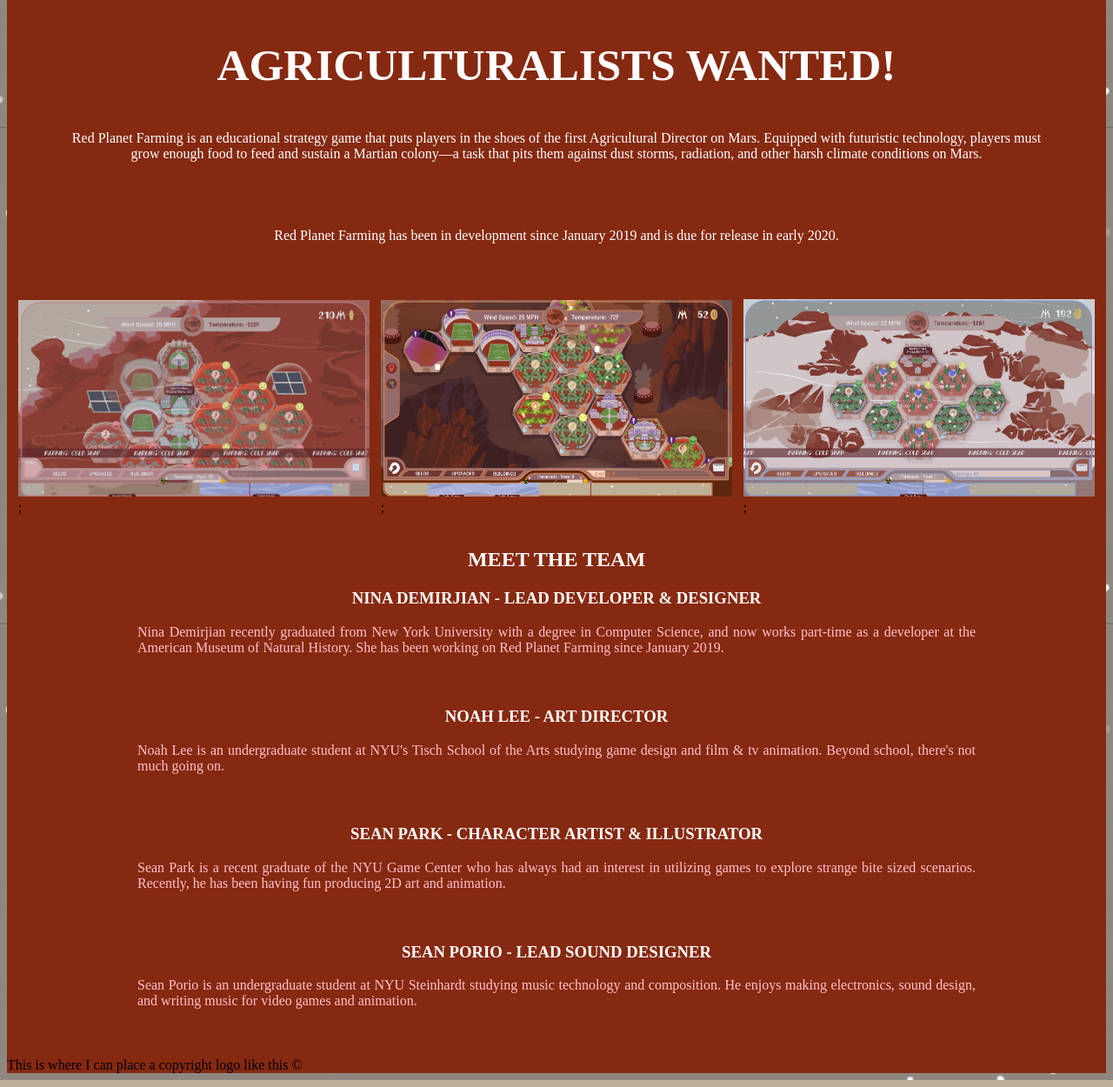
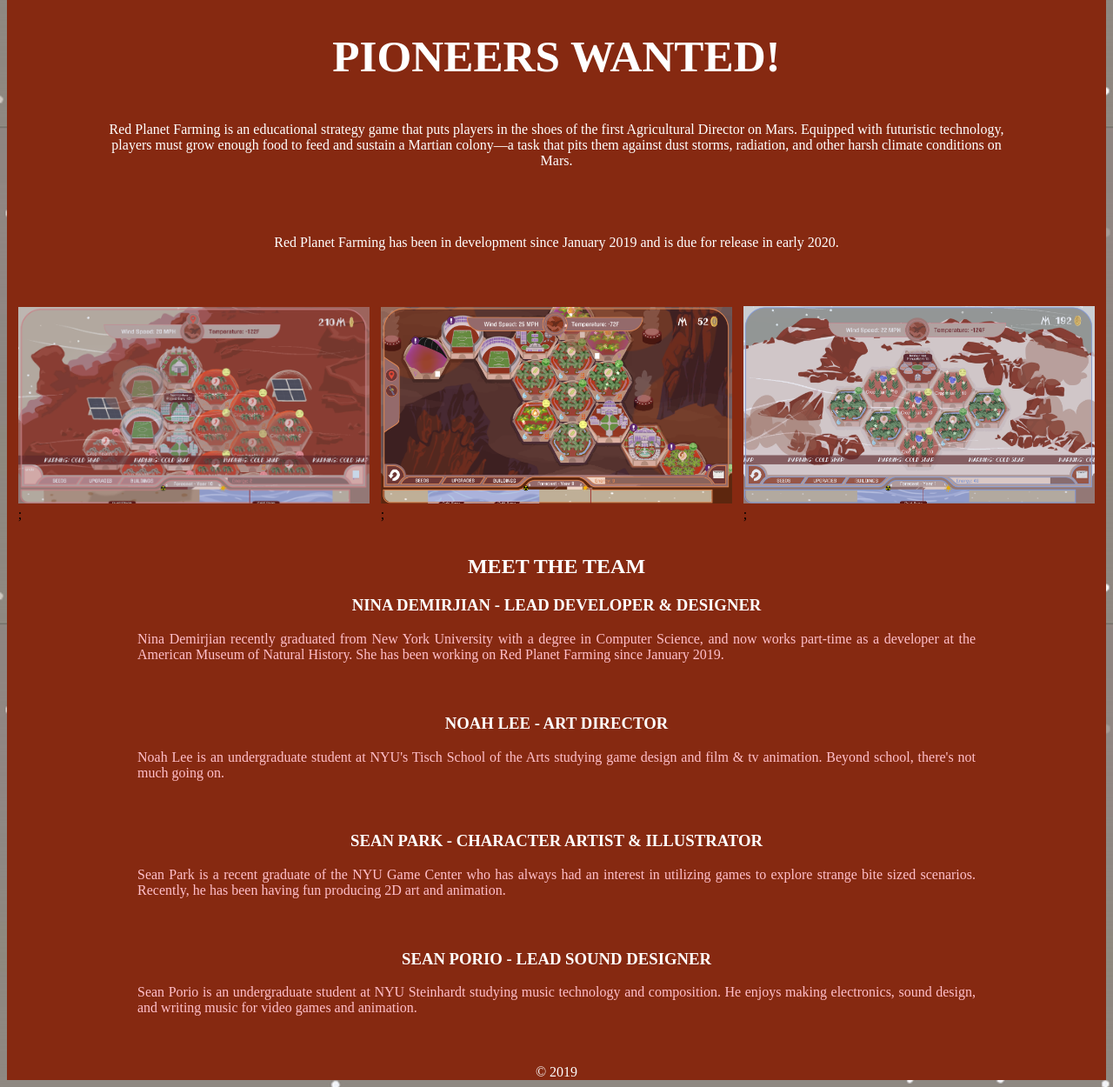
Before and after one commit to FortyNina/rpf-website, a plain HTML site: page index.html in a window 1280 px wide. Shown: the part 995-2245 px from the top of the page at 87% size. Drawn offline with Linux system fonts and the light colour scheme.

Commit message:
change sum tings, change sum txt

```diff
--- a/index.html
+++ b/index.html
@@ -41,7 +41,7 @@
       </div>
       <br>
 
-      <div class ="mainTitle"><h1>AGRICULTURALISTS WANTED!</h1></div>
+      <div class ="mainTitle"><h1>PIONEERS WANTED!</h1></div>
 
         <p class="bodyText">
             Red Planet Farming is an educational strategy game that puts players in the
@@ -53,6 +53,7 @@
         <p class="bodyText">
             Red Planet Farming has been in development since January 2019 and is due for release in early 2020.
         </p>
+
 
 
         <br>
@@ -101,6 +102,6 @@
 
 
 
-        <div>This is where I can place a copyright logo like this &copy;</div>
+        <div class = "secondaryTitle"> &copy 2019</div>
         </div>
 </html>
--- a/style.css
+++ b/style.css
@@ -16,7 +16,7 @@ body {
  padding: 0;
  border: 0;
  z-index: 0; */
-    background-color: rgb(191, 174, 152);
+    background-color: rgb(207, 207, 201);
     background-image: url("Images/starry.gif");
     background-size: contain;
     background-repeat: repeat;
@@ -60,8 +60,8 @@ body {
 .bodyText {
     color: white;
     font-family : 'Gugi', regular;
-    padding-left: 60px;
-    padding-right: 60px;
+    padding-left: 100px;
+    padding-right: 100px;
     padding-top: 30px;
     padding-bottom: 30px;
     margin-left: auto;
@@ -90,11 +90,8 @@ h1{
     color: white;
     margin: 0;
     text-align: center;
-    padding-top: 30px;
+    padding-top: 20px;
 }
-
-
-
 
 
 img {
```
